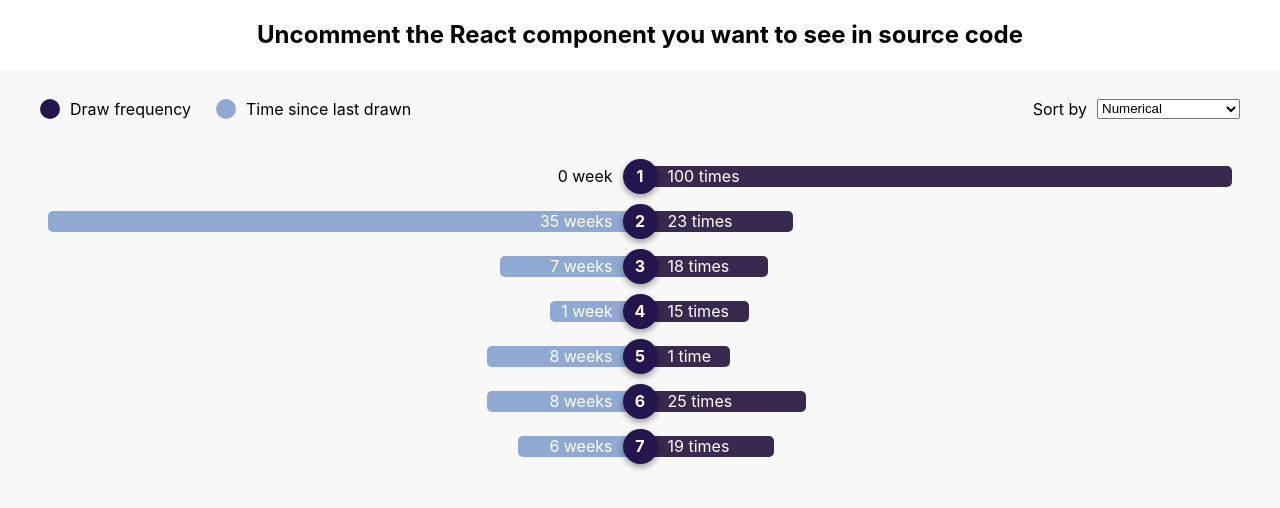
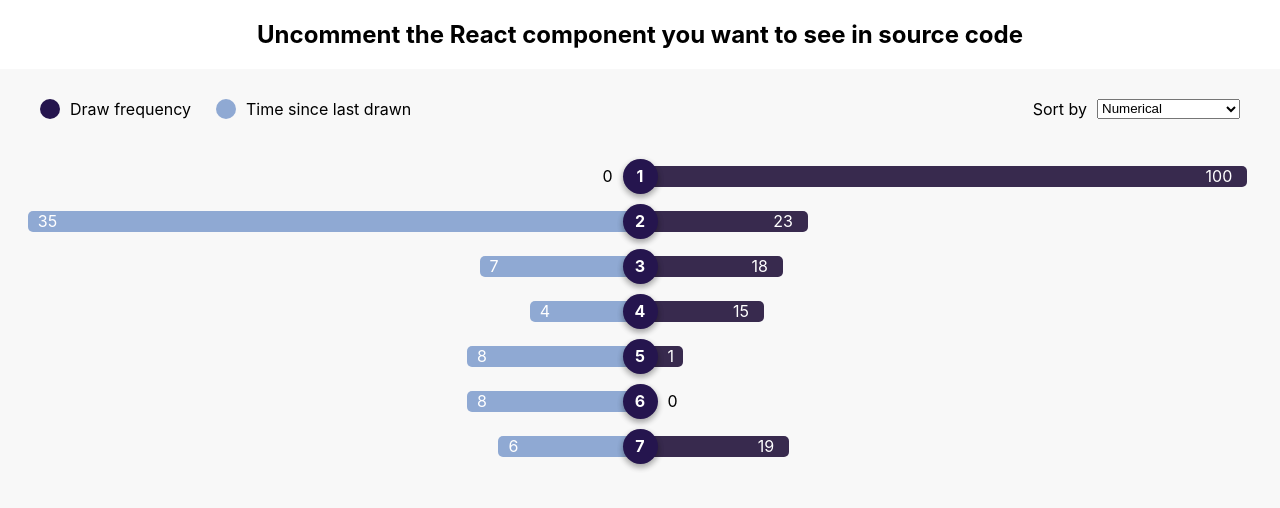
Before and after one commit to dennisXZX/react-UI-components, a React (Create React App) app: page / in a window 1280 px wide. Shown: the top 508 px of the page. Built offline with nearby package versions, Linux system fonts and the light colour scheme.

Commit message:
update styles

```diff
--- a/src/LotteryStatisticsDemo/LotteryStatsBar.css
+++ b/src/LotteryStatisticsDemo/LotteryStatsBar.css
@@ -11,11 +11,11 @@
     margin-right: -5px;
     display: flex;
     justify-content: flex-end;
-    text-align: right;
+    text-align: left;
 }
 
 .last-drawn-percent {
-    padding-right: 15px;
+    padding-right: 25px;
 }
 
 .last-drawn-percent-bg {
@@ -26,6 +26,7 @@
     background-color: #8FA9D3;
     border-top-left-radius: 5px;
     border-bottom-left-radius: 5px;
+    padding-left: 10px;
 }
 
 .bar-number {
@@ -55,7 +56,8 @@
     line-height: 21px;
     background-color: #382a4e;
     color: white;
-    text-align: left;
+    text-align: right;
+    padding-right: 15px;
     border-top-right-radius: 5px;
     border-bottom-right-radius: 5px;
     transition: width 300ms ease-in-out;
--- a/src/LotteryStatisticsDemo/LotteryStatsBar.js
+++ b/src/LotteryStatisticsDemo/LotteryStatsBar.js
@@ -29,8 +29,8 @@ class LotteryStatsBar extends Component {
       <div className="bar-container">
         <div className="bar-last-drawn">
           <div className={lastDrawClass}
-               style={{ width : (lastDrawn > 1 ? lastDrawnPercent : '10') + '%' }}>
-            {lastDrawn + (lastDrawn > 1 ? ' weeks' : ' week')}
+               style={{ width : lastDrawnPercent + '%' }}>
+            {lastDrawn}
           </div>
         </div>
 
@@ -41,8 +41,8 @@ class LotteryStatsBar extends Component {
 
         <div className="bar-draw-frequency">
           <div className={drawFrequencyClass}
-               style={{ width : (drawFrequency > 1 ? drawFrequencyPercent : '10') + '%' }}>
-            {drawFrequency + (drawFrequency > 1 ? ' times' : ' time')}
+               style={{ width : drawFrequencyPercent + '%' }}>
+            {drawFrequency}
           </div>
         </div>
       </div>
--- a/src/LotteryStatisticsDemo/data.json
+++ b/src/LotteryStatisticsDemo/data.json
@@ -16,7 +16,7 @@
   },
   {
     "number": 4,
-    "lastDrawn": 1,
+    "lastDrawn": 4,
     "drawFrequency": 15
   },
   {
@@ -27,7 +27,7 @@
   {
     "number": 6,
     "lastDrawn": 8,
-    "drawFrequency": 25
+    "drawFrequency": 0
   },
   {
     "number": 7,
```
